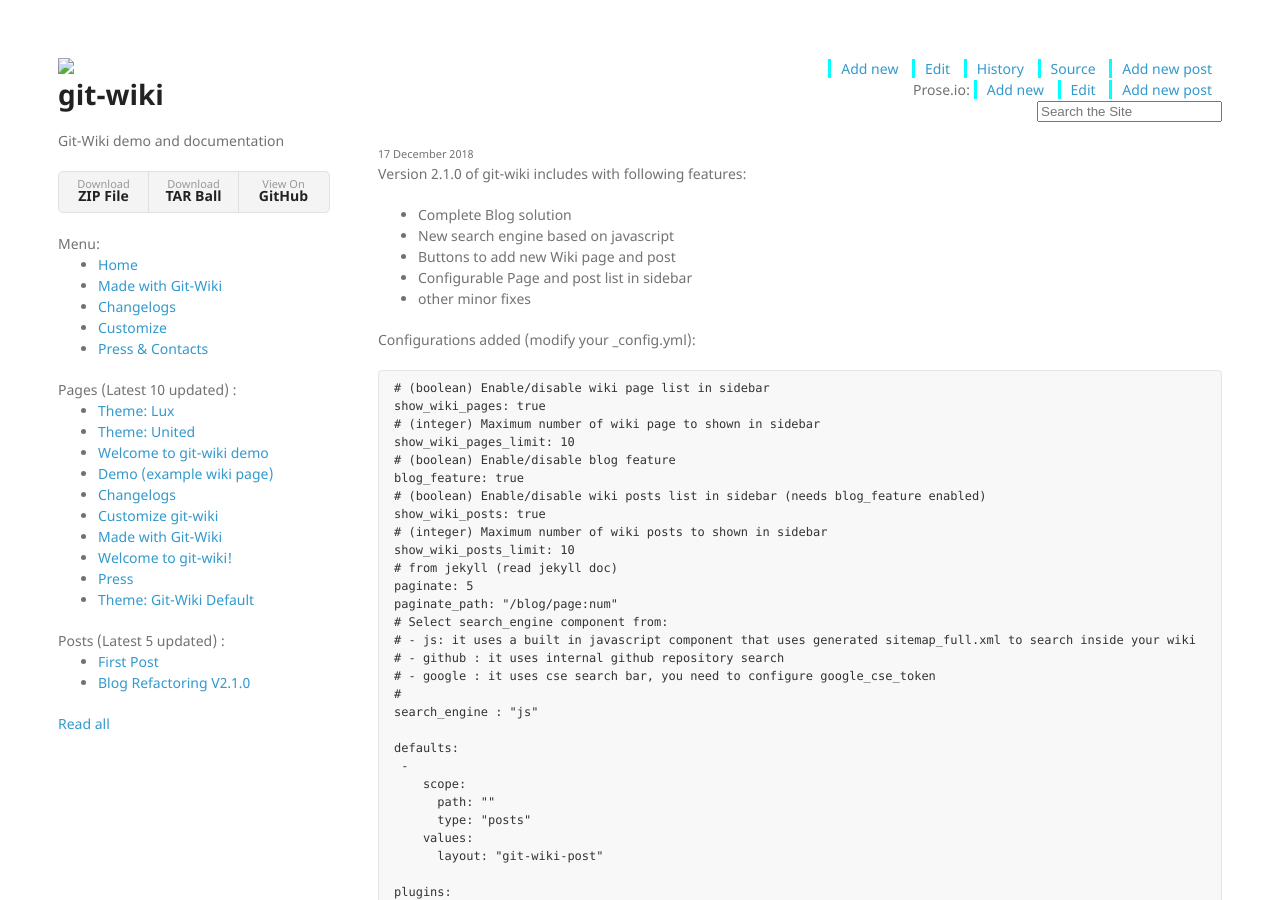
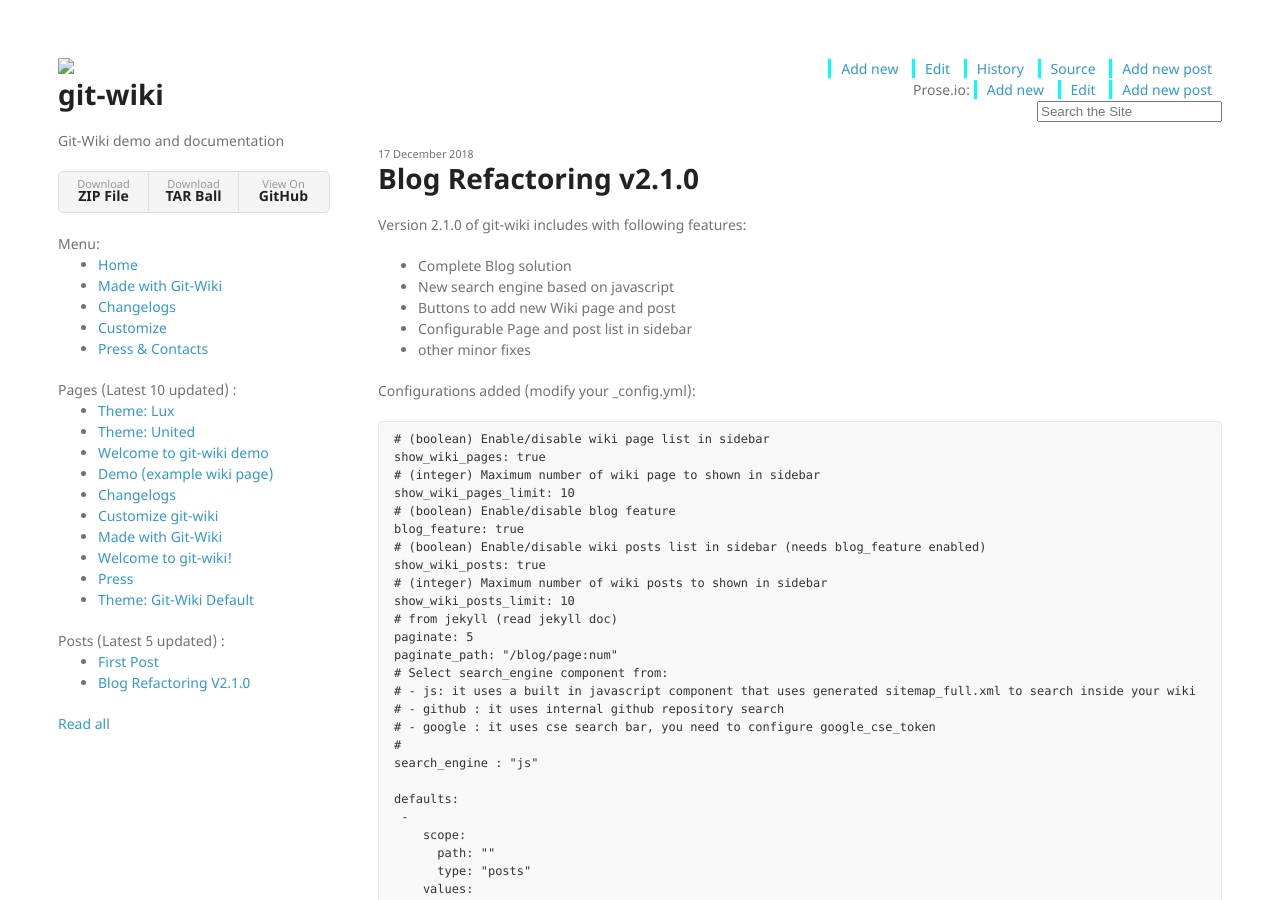
Before and after one commit to Drassil/git-wiki-theme, a Jekyll site: the page built from _posts/2018-12-17-blog-refactoring-v2.1.0.md, in a window 1280 px wide and 900 px high. Built offline with Jekyll 4.4.1, drawn with Linux system fonts in a browser that asks for light colours; nearby versions of some CDN libraries; comment, search, counter and statistics services are not loaded.

Commit message:
Update 2018-12-17-blog-refactoring-v2.1.0.md

```diff
--- a/_posts/2018-12-17-blog-refactoring-v2.1.0.md
+++ b/_posts/2018-12-17-blog-refactoring-v2.1.0.md
@@ -1,6 +1,9 @@
 ---
 published: true
 ---
+
+# Blog Refactoring v2.1.0
+
 Version 2.1.0 of git-wiki includes with following features:
 
 * Complete Blog solution
```
